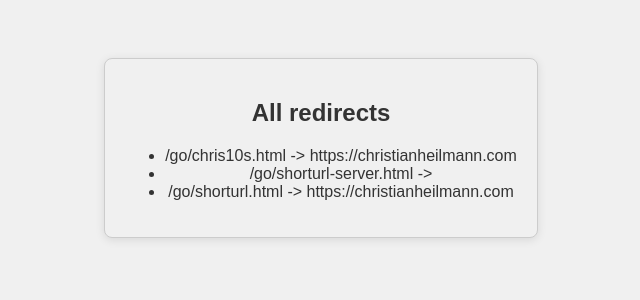
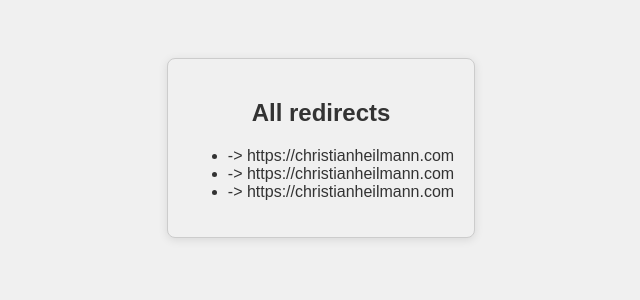
Before and after one commit to byteseekersocial/gh-pages-urlshortener, a Jekyll site: the page built from index.md, in a window 1280 px wide. Shown: the top 300 px of the page, without its empty margins (319-959 px from the left). Built offline with Jekyll 4.4.1, drawn with Linux system fonts in a browser that asks for light colours.

Commit message:
Fixing display of redirects

```diff
--- a/_go/shorturl-server.md
+++ b/_go/shorturl-server.md
@@ -1,4 +1,5 @@
 ---
+goto: https://christianheilmann.com
 redirect_to:
-  - https://google.com
+  - https://christianheilmann.com
 ---
--- a/index.md
+++ b/index.md
@@ -5,6 +5,6 @@ layout: index
 <h1>All redirects</h1>
 <ul>
 {% for s in site.go %}
-    <li>{{ s.url }} -> {{ s.goto }}</li>
+    <li>{{ input_string | replace: '/go/', '' | replace '.html', '' }} -> {{ s.goto }}</li>
 {% endfor %}
 </ul>
```
